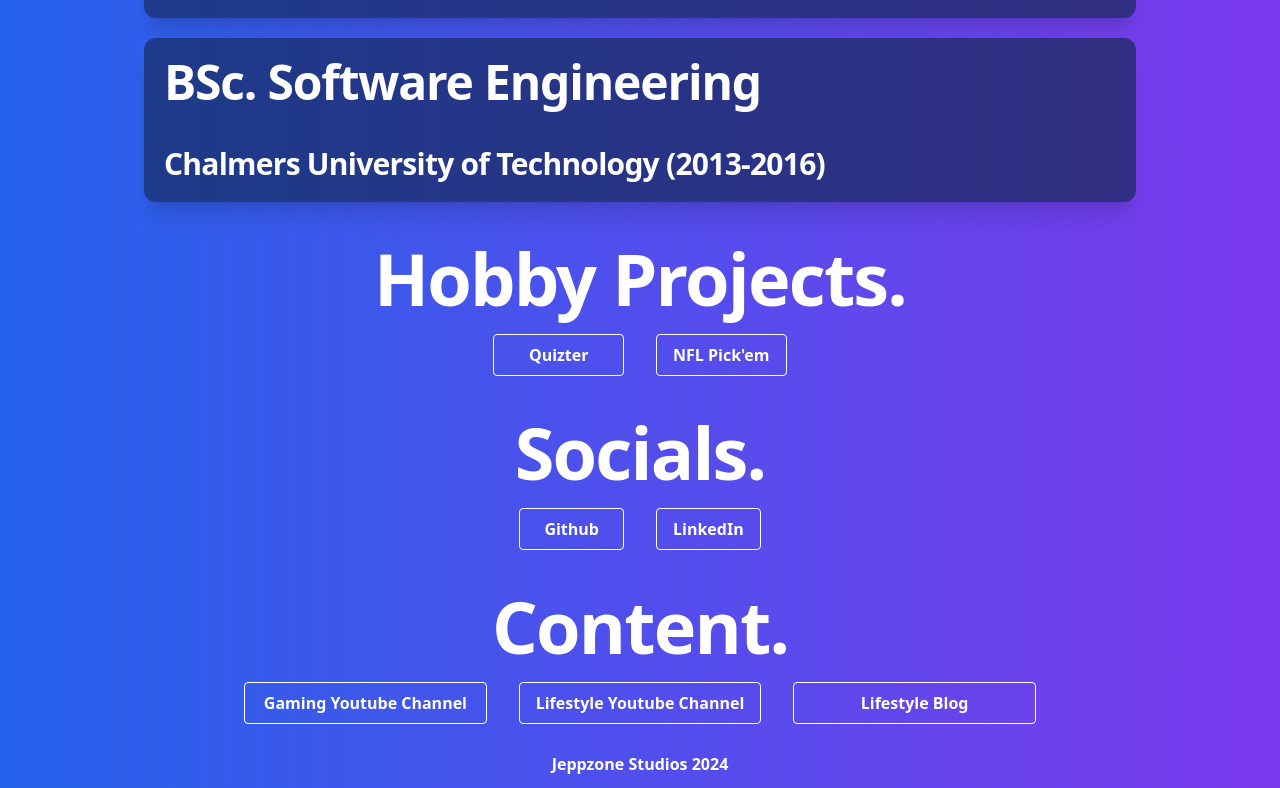
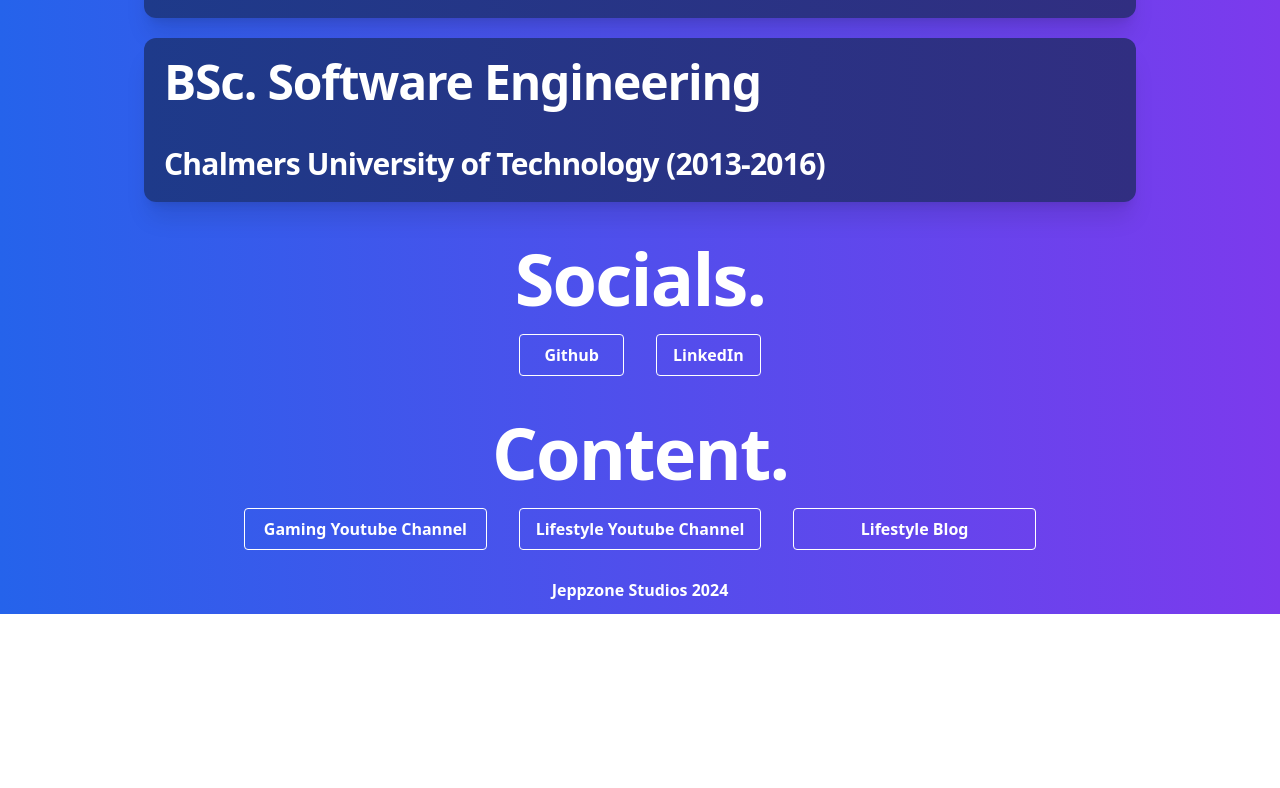
Before and after one commit to jeppzone/jeppzonestudios.se, a SvelteKit app: page / in a window 1280 px wide. Shown: the part 1622-2410 px from the top of the page. After the commit the page ends 2236 px from the top, so only its background shows below. Built offline with nearby package versions, Linux system fonts and the light colour scheme.

Commit message:
Remove projects

```diff
--- a/src/routes/+page.svelte
+++ b/src/routes/+page.svelte
@@ -131,7 +131,7 @@
 			</h2>
 		</div>
 	</div>
-	<h2 class="md:text-7xl sm:text-5xl xs:text-5xl text-center tracking-tight font-bold pt-10">
+	<!-- <h2 class="md:text-7xl sm:text-5xl xs:text-5xl text-center tracking-tight font-bold pt-10">
 		Hobby Projects.
 	</h2>
 	<div class="grid sm:grid-cols-2 xs:grid-cols-1 pt-5 sm:gap-8 xs:gap-4 text-center">
@@ -145,7 +145,7 @@
 			class="bg-transparent text-white font-semibold hover:text-white py-2 px-4 border border-white rounded"
 			>NFL Pick'em</a
 		>
-	</div>
+	</div> -->
 	<h2 class="md:text-7xl sm:text-5xl xs:text-5xl text-center tracking-tight font-bold pt-10">
 		Socials.
 	</h2>
```
